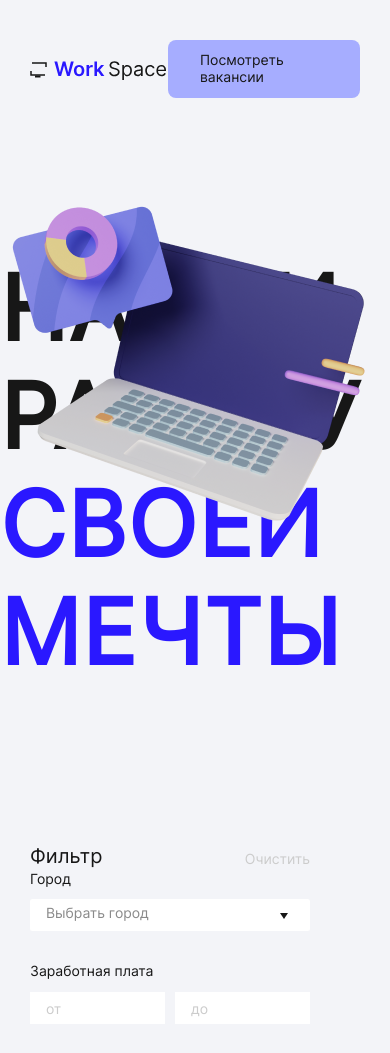
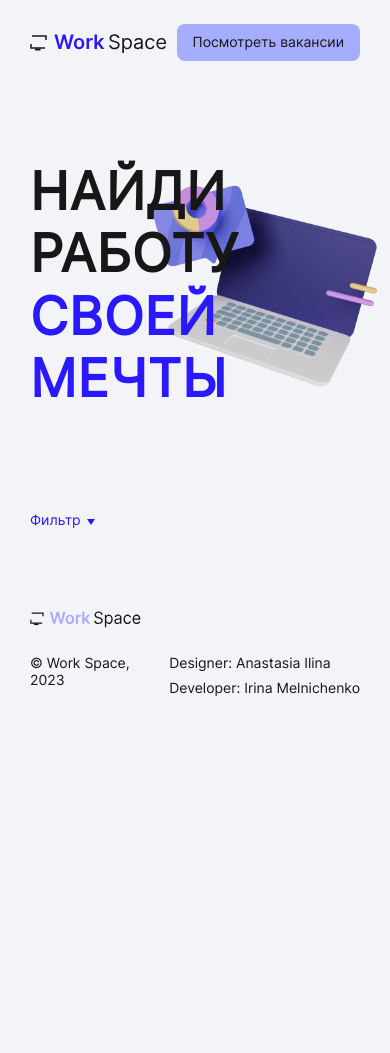
Before and after one commit to Mrsirinam/Work_Space, a plain HTML site: page index.html in a window 390 px wide. Shown: the top 1053 px of the page. After the commit the page ends 844 px from the top, so only its background shows below. Drawn offline with Linux system fonts and the light colour scheme; no server answers.

Commit message:
adaptive

```diff
--- a/index.html
+++ b/index.html
@@ -31,7 +31,7 @@
 
 		<div class="vacancies" id="vacancies">
 			<div class="container vacancies__container">
-				<button class="vacancies__filter-btn">Фильтр</button>
+				<button class="vacancies__filter-btn blue-text">Фильтр</button>
 
 				<section class="vacancies__filter filter">
 					<h2 class="filter__title">Фильтр</h2>
--- a/style/filter.css
+++ b/style/filter.css
@@ -44,7 +44,7 @@
 }
 
 .filter__label:not(:last-child) {
-margin-bottom: 8px;
+	margin-bottom: 8px;
 }
 
 .filter__input {
@@ -70,3 +70,28 @@
 	border-radius: 4px;
 	background-color: #A6ADFF;
 }
+
+@media (max-width: 940px) {
+	.filter__title {
+		position: fixed;
+		transform: scale(0);
+	}
+
+	.filter__input {
+		max-width: 135px;
+	}
+
+	.filter__checkboxes {
+		flex-direction: row;
+	}
+
+	.filter__buttons {
+		display: flex;
+		gap: 16px;
+		align-items: center;
+	}
+
+	.filter__reset {
+		position: static;
+	}
+}
--- a/style/footer.css
+++ b/style/footer.css
@@ -33,10 +33,17 @@
 	margin-bottom: 8px;
 
 }
+
 .footer__contact:last-child {
 	margin-bottom: 0;
 }
 
 .footer__link {
-color: brown;
+	color: brown;
 }
+
+@media (max-width: 1140px) {
+	.footer {
+		padding: 40px 0 32px;
+	}
+}
--- a/style/header.css
+++ b/style/header.css
@@ -1,6 +1,7 @@
 .header {
 	padding: 40px 0;
 }
+
 .header__container {
 	display: flex;
 	align-items: center;
@@ -9,8 +10,25 @@
 }
 
 .header__link {
-padding: 12px 32px;
-border-radius: 8px;
-background-color: #a6adff;
+	padding: 12px 32px;
+	border-radius: 8px;
+	background-color: #a6adff;
 
 }
+
+@media (max-width: 1140px) {
+	.header {
+		padding: 32 px 0 40px;
+	}
+}
+
+@media (max-width: 940px) {
+	.header {
+		padding: 24px 0 30px;
+	}
+
+	.header__link {
+		padding: 10px 16px;
+		font-size: 14px;
+	}
+}
--- a/style/hero.css
+++ b/style/hero.css
@@ -1,23 +1,72 @@
 .hero {
 	padding: 60px 0 50px;
 }
+
 .hero__container {
 	position: relative;
-	padding: 57px 0;
+	padding-top: 57px 0;
+	padding-bottom: 57px;
 }
+
 .hero__container:after {
 	content: '';
 	position: absolute;
 	right: -9px;
 	top: 0;
+	bottom: 0;
 	width: 421px;
-height: 330px;
 	background: url('../image/laptop.png') no-repeat center/contain;
 
 }
+
 .hero__title {
+	position: relative;
+	z-index: 2;
 	max-width: 780px;
 	font-size: 90px;
 	letter-spacing: 1.8px;
 	text-transform: uppercase;
 }
+
+@media (max-width: 1140px) {
+	.hero {
+		padding: 40px 0;
+	}
+
+	.hero__container {
+		padding-top: 53px;
+		padding-bottom: 53px;
+	}
+
+	.hero__container:after {
+		width: 340px;
+	}
+
+	.hero__title {
+		max-width: 580px;
+		font-size: 64px;
+		letter-spacing: 1.28px;
+	}
+}
+
+@media (max-width: 940px) {
+	.hero {
+		padding: 30px 0;
+	}
+
+	.hero__container {
+		padding-top: 40px;
+		padding-bottom: 40px;
+	}
+
+	.hero__container:after {
+		width: 269px;
+	}
+
+	.hero__title {
+		max-width: 450px;
+		font-size: 52px;
+		letter-spacing: 1.04px;
+	}
+
+}
--- a/style/style.css
+++ b/style/style.css
@@ -84,3 +84,15 @@ fieldset {
 .blue-text {
 	color: #2A18FF;
 }
+
+@media (max-width: 1140px) {
+	.container {
+		--width: 880px;
+	}
+}
+
+@media (max-width: 940px) {
+	.container {
+		--width: 680px;
+	}
+}
--- a/style/vacancies.css
+++ b/style/vacancies.css
@@ -20,3 +20,48 @@
 .vacancies__cards {
 	flex-basis: 100%;
 }
+
+@media (max-width: 1140px) {
+	.vacancies {
+		padding: 40px 0;
+	}
+}
+
+@media (max-width: 940px) {
+	.vacancies {
+		padding: 30px 0;
+	}
+
+	.vacancies__container {
+		flex-direction: column;
+	}
+
+	.vacancies__filter-btn {
+		display: flex;
+		align-items: center;
+	}
+
+	.vacancies__filter-btn:after {
+		content: '';
+		display: block;
+		width: 20px;
+		height: 20px;
+		background: url('../image/arrow-blue.svg') no-repeat center;
+	}
+
+	.vacancies__filter-btn_active::after {
+		transform: rotate(180deg);
+	}
+
+	.vacancies__filter {
+		width: 100%;
+		flex-basis: auto;
+		height: 0;
+		overflow: hidden;
+		transition: height 0.4s ease-in-out;
+	}
+
+	.vacancies__filter_active {
+		height: auto;
+	}
+}
```
Also changed, not shown: image/arrow-blue.svg (added). Lines whose indentation alone changed are shown as unchanged.
